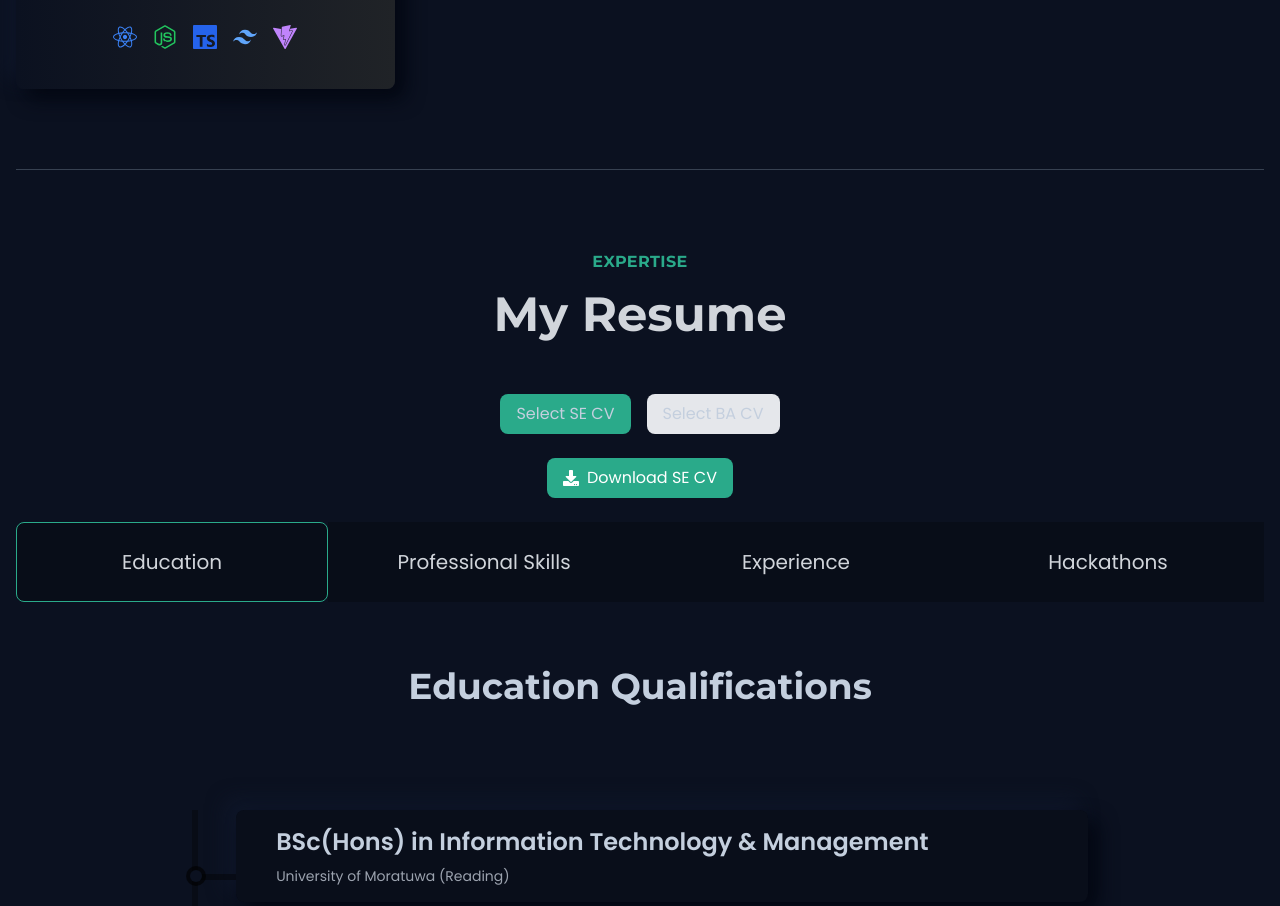
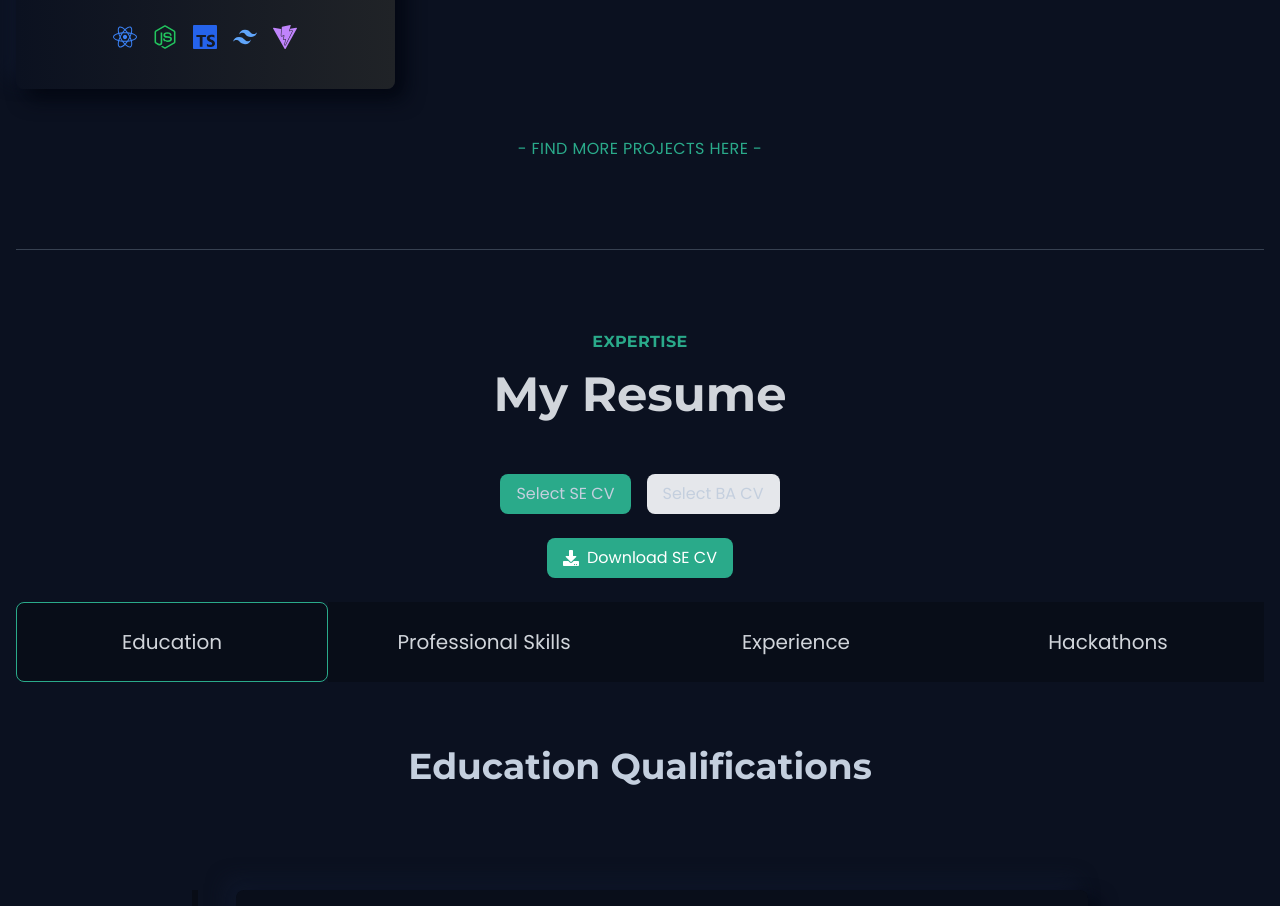
Before and after one commit to sammani21/sammaniRajasooriya-portfoliosite, a React (Vite) app: page / in a window 1280 px wide. Shown: the part 2180-3086 px from the top of the page. Built offline with nearby package versions, Linux system fonts and the light colour scheme.

Commit message:
Update title spacing in index.html and add link to GitHub projects in Projects component

```diff
--- a/index.html
+++ b/index.html
@@ -4,7 +4,7 @@
     <meta charset="UTF-8" />
     <link rel="icon" type="image/svg+xml" href="/favicon.ico" />
     <meta name="viewport" content="width=device-width, initial-scale=1.0" />
-    <title>Sammani Rajasooriya </title>
+    <title> Sammani Rajasooriya </title>
   </head>
   <body>
     <div id="root"></div>
--- a/src/components/Projects.tsx
+++ b/src/components/Projects.tsx
@@ -72,6 +72,18 @@ const Projects = () => {
           />
 
         </div>
+        <br />
+        <br />
+
+        <div className="flex justify-center items-center text-center">
+        <a
+          href="https://github.com/sammani21"
+          target="_blank"
+          className="text-ls uppercase text-designColor flex tracking-wide mb-2 items-center text-center justify-center"
+        >
+          - Find More Projects Here -
+        </a>
+      </div>
       </FadeIn>
     </section>
   );
```
Also changed, not shown: 1 other file (tests, documents, lock files or other folders).
